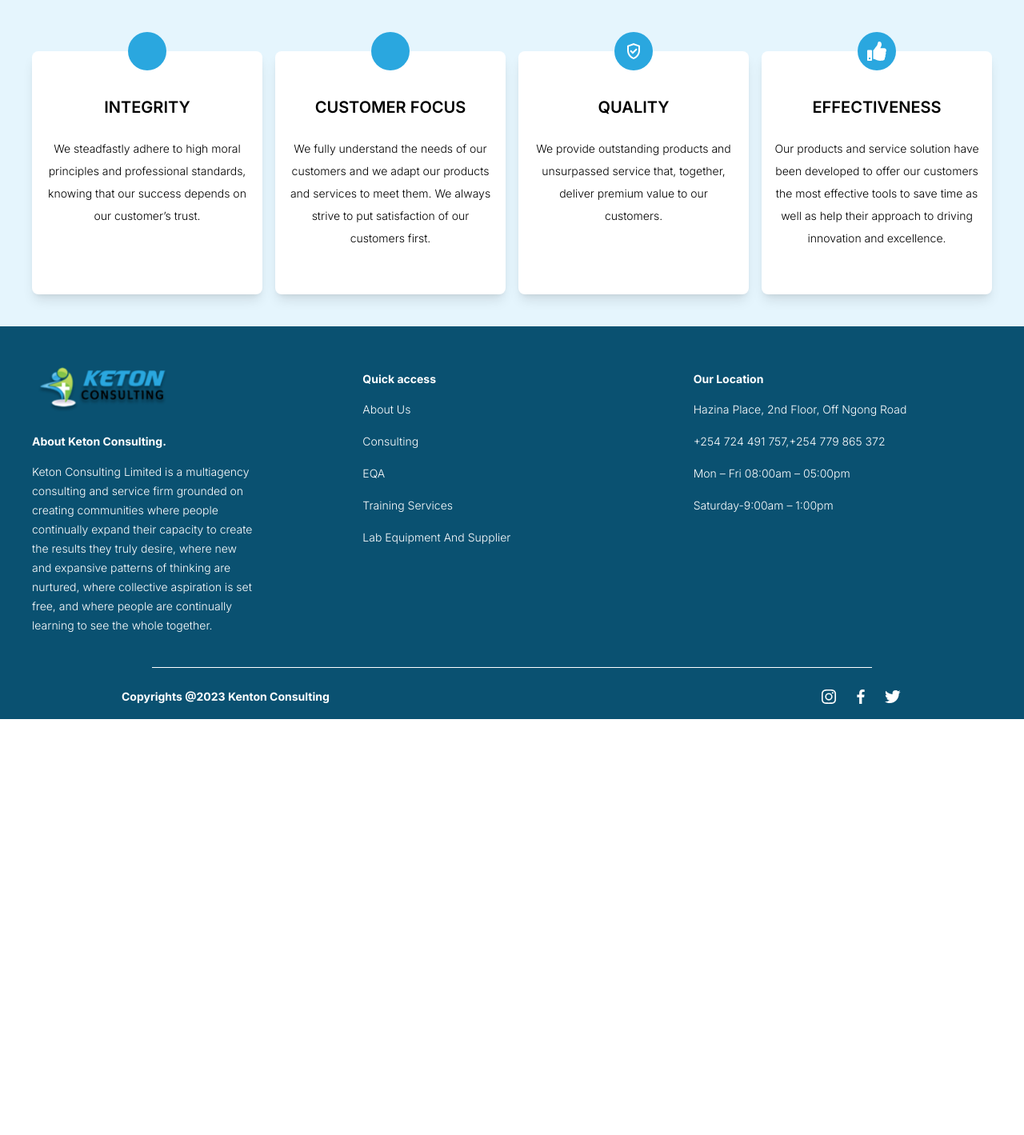
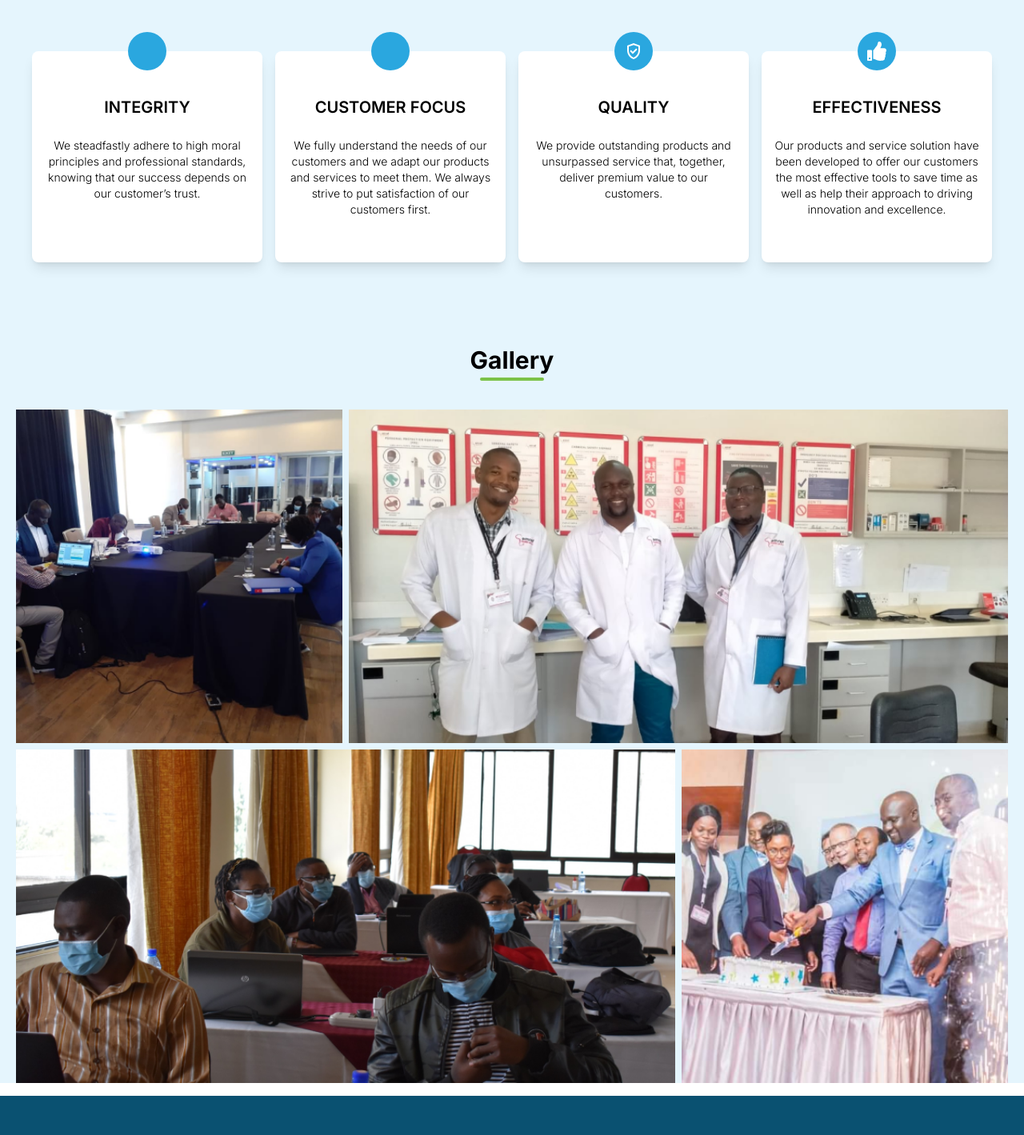
Before and after one commit to Lifeline-Solutions/keton, a React (Vite) app: page /about-us in a window 1280 px wide. Shown: the part 1780-3199 px from the top of the page at 80% size. Before the commit the page ends 2679 px from the top, so only its background shows below. Built offline with nearby package versions, Linux system fonts and the light colour scheme; some icons are missing.

Commit message:
feat: gallery

```diff
--- a/src/components/about-us/Founder.jsx
+++ b/src/components/about-us/Founder.jsx
@@ -1,6 +1,6 @@
 const Founder = () => {
   return (
-    <div className="h-[28rem] flex justify-center items-center bg-primaryBg sm:pt-10 pt-[30rem] relative">
+    <div className="h-[28rem] flex justify-center items-center bg-primaryBg sm:pt-10 pt-[520px] relative">
       <div className="md:absolute md:-top-10 left-0 md:w-10/12 w-11/12 md:ml-24 ml-4 bg-white rounded flex justify-center items-center">
         <div className="grid grid-cols-1 sm:grid-cols-2 gap-4">
           <div className="col-span-1 flex flex-col items-center mt-8 px-6">
--- /dev/null
+++ b/src/components/about-us/Gallery.jsx
@@ -0,0 +1,46 @@
+const Gallery = () => {
+  return (
+    <div className="h-full flex flex-col justify-center items-center bg-primaryBg pt-4 relative mb-4">
+      <div className="text-center sm:mt-10">
+        <h2 className="capitalize sm:text-3xl font-bold mt-2">gallery</h2>
+        <hr className="w-20 mx-auto border-2 border-primaryGreen rounded my-1" />
+      </div>
+      <div className="flex flex-col gap-2">
+        <div className="grid grid-cols-1 sm:grid-cols-3 gap-2 mt-8 px-5">
+          <div className="col-span-1">
+            <img
+              src="/images/g-1.png"
+              alt="g-1"
+              className="w-full h-full object-cover"
+            />
+          </div>
+          <div className="col-span-2">
+            <img
+              src="/images/g-2.png"
+              alt="g-2"
+              className="w-full h-full object-cover"
+            />
+          </div>
+        </div>
+        <div className="grid grid-cols-1 sm:grid-cols-3 gap-2 px-5">
+          <div className="col-span-2">
+            <img
+              src="/images/g-3.png"
+              alt="g-3"
+              className="w-full h-full object-cover"
+            />
+          </div>
+          <div className="col-span-1">
+            <img
+              src="/images/g-4.png"
+              alt="g-4"
+              className="w-full h-full object-cover"
+            />
+          </div>
+        </div>
+      </div>
+    </div>
+  );
+};
+
+export default Gallery;
--- a/src/components/about-us/Mission.jsx
+++ b/src/components/about-us/Mission.jsx
@@ -1,7 +1,7 @@
 const Mission = () => {
   return (
     <div className="relative">
-      <div className="md:absolute md:-top-8 bg-primaryBlue h-80 flex flex-col justify-center items-center py-10 w-full text-white md:mt-0 mt-[33rem]">
+      <div className="md:absolute md:-top-8 bg-primaryBlue h-80 flex flex-col justify-center items-center py-10 w-full text-white md:mt-0 mt-[580px]">
         <div>
           <h2 className="capitalize sm:text-2xl font-bold mt-2">mission</h2>
           <hr className="w-20 mx-auto border-2 border-primaryGreen rounded my-1" />
--- a/src/components/about-us/Values.jsx
+++ b/src/components/about-us/Values.jsx
@@ -35,8 +35,8 @@ const values = [
 
 const Values = () => {
   return (
-    <div className="h-full flex justify-center items-center bg-primaryBg py-10">
-      <div className="grid sm:grid-cols-4 grid-cols-1 sm:gap-4 gap-10 mt-16 px-10">
+    <div className="h-full flex justify-center items-center bg-primaryBg sm:py-10">
+      <div className="grid sm:grid-cols-4 grid-cols-1 sm:gap-4 gap-10 sm:mt-16 mt-8 px-10">
         {values.map((value) => (
           <div key={value.id} className="bg-white shadow-lg rounded-lg p-4">
             <div className="flex justify-center items-center relative">
@@ -44,11 +44,11 @@ const Values = () => {
                 {value.icon}
               </div>
             </div>
-            <div className="text-center sm:mt-10 mt-4 mb-10">
-              <h3 className="text-xl font-semibold uppercase">
-                {value.title}
-              </h3>
-              <p className="font-light mt-6 leading-7 text-sm">{value.description}</p>
+            <div className="text-center sm:mt-10 mt-8 sm:mb-10 mb-4">
+              <h3 className="sm:text-xl text-sm font-semibold uppercase">{value.title}</h3>
+              <p className="font-light mt-6 leading-6 sm:text-sm text-xs">
+                {value.description}
+              </p>
             </div>
           </div>
         ))}
--- a/src/pages/About.jsx
+++ b/src/pages/About.jsx
@@ -3,6 +3,7 @@ import Founder from '../components/about-us/Founder';
 import Mission from '../components/about-us/Mission';
 import Summary from '../components/about-us/Summary';
 import Values from '../components/about-us/Values';
+import Gallery from '../components/about-us/Gallery';
 
 const About = () => {
   return (
@@ -12,6 +13,7 @@ const About = () => {
       <Mission />
       <Summary />
       <Values />
+      <Gallery />
     </>
   );
 };
```
